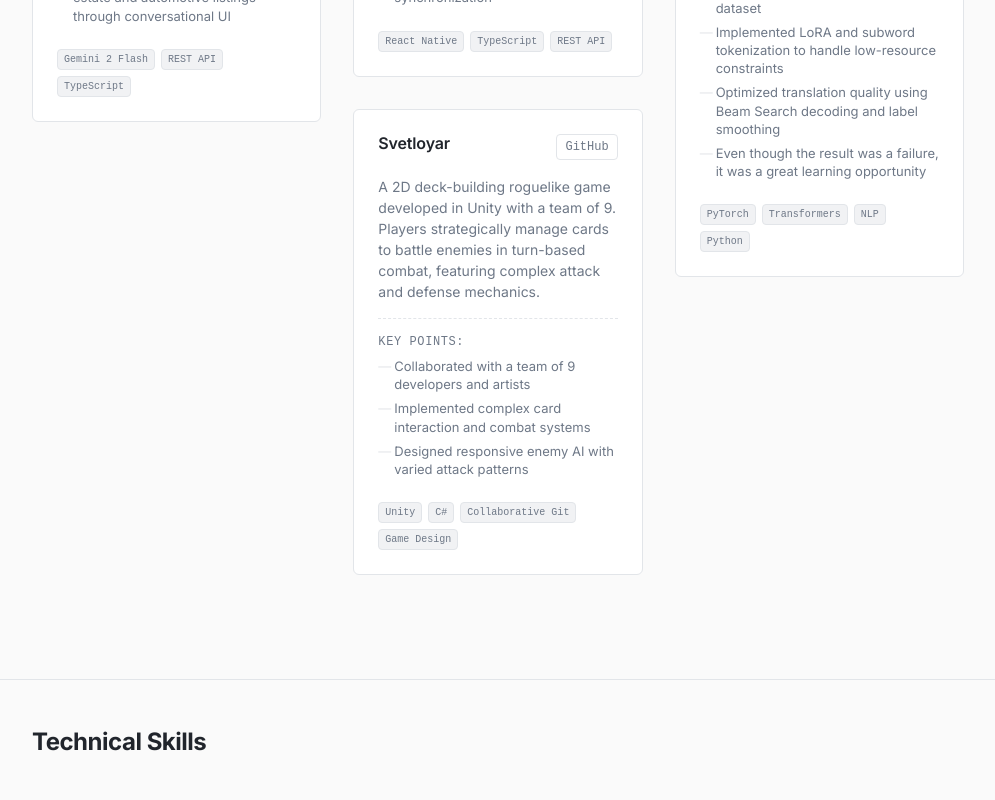
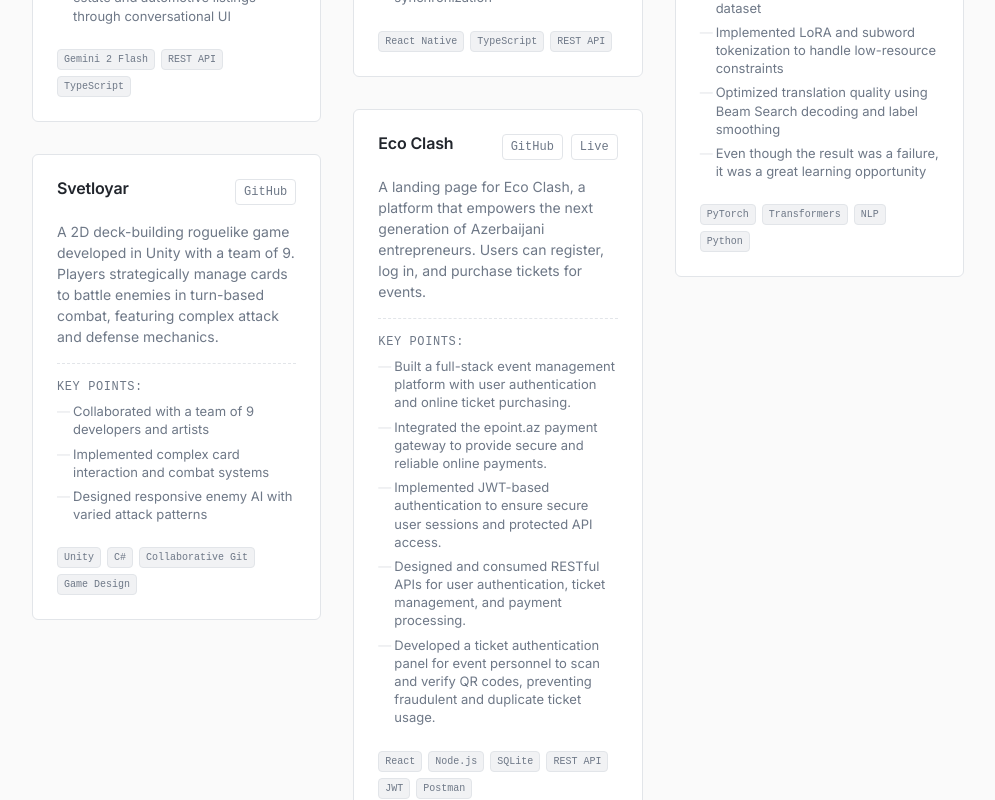
Before and after one commit to Papin7677/PersonalWebpage, a React (Vite) app: page / in a window 1280 px wide. Shown: the part 1000-1800 px from the top of the page, without its empty margins (142-1137 px from the left). Built offline with nearby package versions, Linux system fonts and the light colour scheme.

Commit message:
added a new project into projects

```diff
--- a/src/locales/az.ts
+++ b/src/locales/az.ts
@@ -33,7 +33,7 @@ export const az: TranslationKeys = {
         keyPoints: "Əsas Nöqtələr:",
         links: {
             github: "GitHub",
-            liveDemo: "Canlı Demo",
+            liveDemo: "Link",
             blogPost: "Bloq Postu",
             ndaMessage: "Üzr istəyirik, layihə ya qapalı mənbəlidir, ya gizlilik müqaviləsi (NDA) altındadır, ya da müştəriyə məxsusdur.",
             back: "Geri",
@@ -105,7 +105,23 @@ export const az: TranslationKeys = {
                 "Beam Search və label smoothing istifadə edərək tərcümə keyfiyyətini optimallaşdırdım",
             ],
         },
+
         {
+         id: "eco-clash",
+        title: "Eco Clash",
+        description: "Eco Clash üçün hazırlanmış açılış səhifəsi. Platforma yeni nəsil Azərbaycanlı sahibkarları dəstəkləyir. İstifadəçilər qeydiyyatdan keçə, daxil ola və tədbirlər üçün bilet ala bilərlər.",
+        technologies: ["React", "Node.js", "SQLite", "REST API", "JWT", "Postman"],
+        githubUrl: "",
+        liveUrl: "https://eco-cash.net/",
+        highlights: [
+            "İstifadəçi autentifikasiyası və onlayn bilet satışı funksiyalarını özündə birləşdirən tam funksional full-stack tədbir idarəetmə platforması hazırladım.",
+            "Təhlükəsiz və etibarlı onlayn ödənişləri təmin etmək üçün epoint.az ödəniş sistemini inteqrasiya etdim.",
+            "İstifadəçi sessiyalarının təhlükəsizliyini və API-lərə qorunan girişi təmin etmək üçün JWT əsaslı autentifikasiya tətbiq etdim.",
+            "İstifadəçi autentifikasiyası, bilet idarəetməsi və ödəniş prosesləri üçün RESTful API-lər hazırladım və inteqrasiya etdim.",
+            "Tədbir əməkdaşlarının QR kodları skan edib biletləri yoxlaması üçün autentifikasiya paneli hazırladım, bununla saxta və təkrar istifadə olunan biletlərin qarşısını aldım."
+    ],
+},
+{
             id: 'svetloyar',
             title: 'Svetloyar',
             description: '9 nəfərlik komanda ilə Unity-də hazırlanmış 2D göyərtə qurma roguelike oyunu. Oyunçular növbəli döyüşlərdə düşmənlərlə vuruşmaq üçün kartları strateji idarə edir.',
@@ -117,7 +133,7 @@ export const az: TranslationKeys = {
                 'Mürəkkəb kart qarşılıqlı əlaqəsi və döyüş sistemləri',
                 'Müxtəlif hücum nümunələri olan düşmən süni intellekti'
             ]
-        }
+        },
     ],
 
     // Skills data
--- a/src/locales/en.ts
+++ b/src/locales/en.ts
@@ -31,7 +31,7 @@ export const en = {
         keyPoints: "Key Points:",
         links: {
             github: "GitHub",
-            liveDemo: "Live Demo",
+            liveDemo: "Live",
             blogPost: "Blog Post",
             ndaMessage: "Sorry, the project is either closed-source, under NDA, or client-owned.",
             back: "Back",
@@ -105,7 +105,21 @@ export const en = {
                 "Even though the result was a failure, it was a great learning opportunity",
             ],
         },
-        {
+{
+            id: "eco-clash",
+            title: "Eco Clash",
+            description: "A landing page for Eco Clash, a platform that empowers the next generation of Azerbaijani entrepreneurs. Users can register, log in, and purchase tickets for events.",
+            technologies: ["React", "Node.js", "SQLite", "REST API", "JWT", "Postman"],
+            githubUrl: "",
+            liveUrl: "https://eco-cash.net/",
+            highlights: [
+                "Built a full-stack event management platform with user authentication and online ticket purchasing.",
+                "Integrated the epoint.az payment gateway to provide secure and reliable online payments.",
+                "Implemented JWT-based authentication to ensure secure user sessions and protected API access.",
+                "Designed and consumed RESTful APIs for user authentication, ticket management, and payment processing.",
+                "Developed a ticket authentication panel for event personnel to scan and verify QR codes, preventing fraudulent and duplicate ticket usage."
+    ],
+},        {
             id: 'svetloyar',
             title: 'Svetloyar',
             description: 'A 2D deck-building roguelike game developed in Unity with a team of 9. Players strategically manage cards to battle enemies in turn-based combat, featuring complex attack and defense mechanics.',
@@ -117,7 +131,7 @@ export const en = {
                 'Implemented complex card interaction and combat systems',
                 'Designed responsive enemy AI with varied attack patterns'
             ]
-        }
+        },
     ],
 
     // Skills data
```
